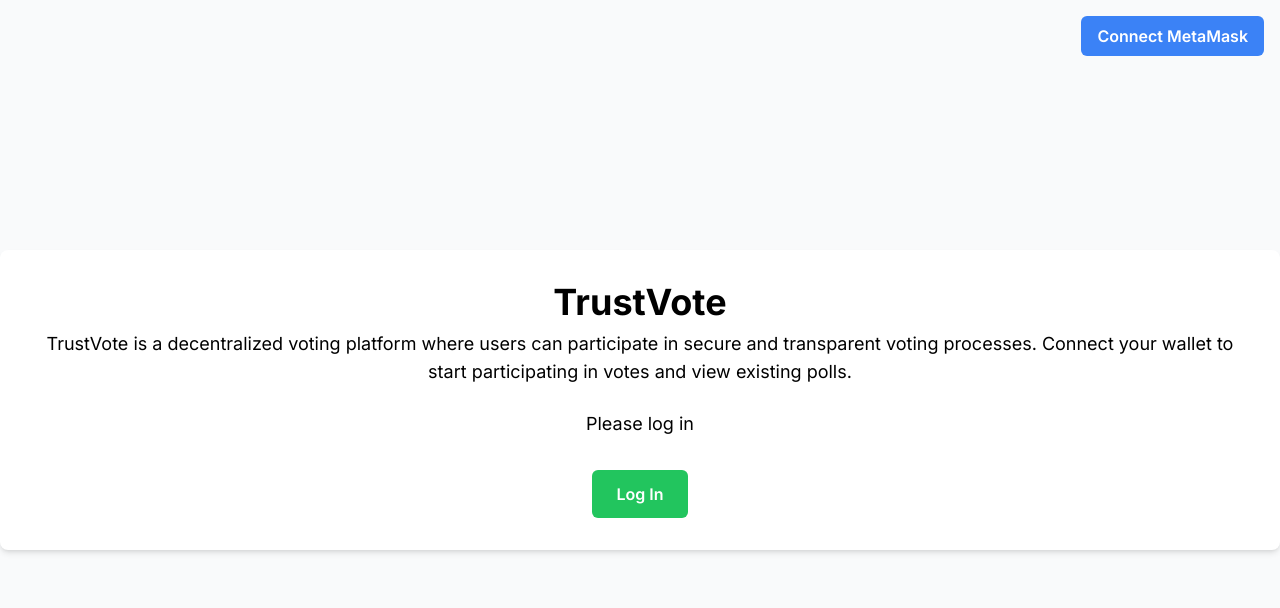
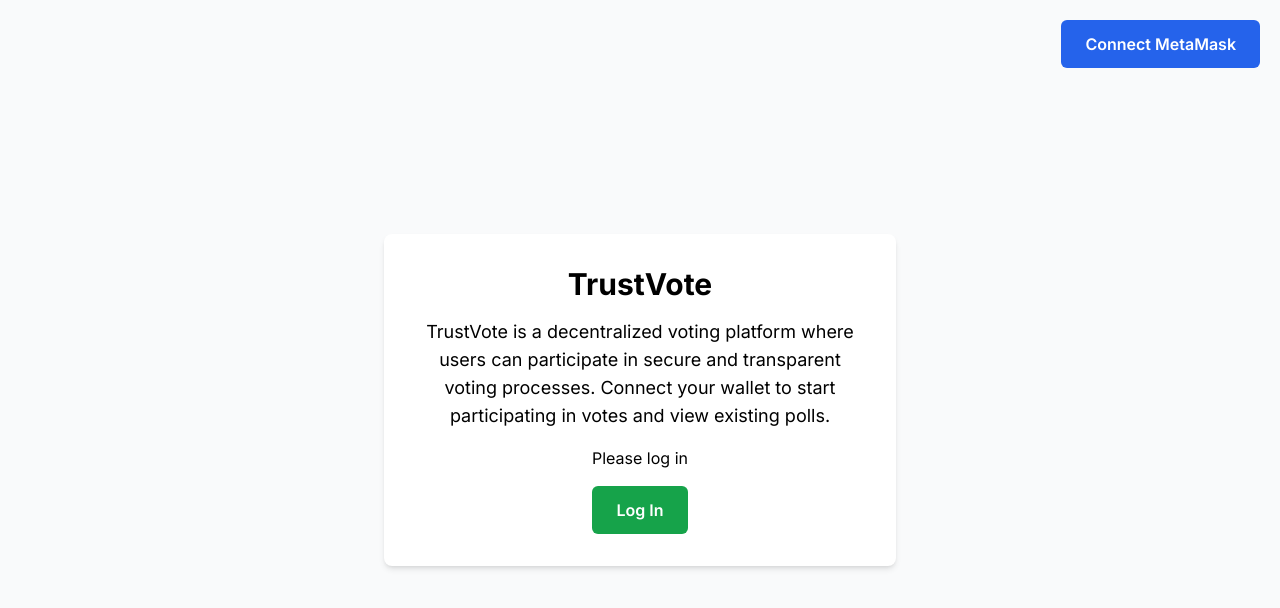
Before and after one commit to monnaliya/trustvote-eth-shenzhen-2024, a Next.js app: page / in a window 1280 px wide. Shown: the top 608 px of the page. Built offline with nearby package versions, Linux system fonts and the light colour scheme.

Commit message:
Implemented Voting List page and adjusted UI for TrustVote project

```diff
--- a/app/page.tsx
+++ b/app/page.tsx
@@ -1,11 +1,13 @@
-'use client';
+"use client";
 
 import { useState, useEffect } from 'react';
 import { Web3Provider } from '@ethersproject/providers';
+import { useRouter } from 'next/navigation';
 
 export default function LandingPage() {
   const [provider, setProvider] = useState<Web3Provider | null>(null);
   const [account, setAccount] = useState<string | null>(null);
+  const router = useRouter();
 
   useEffect(() => {
     if (window.ethereum) {
@@ -16,7 +18,7 @@ export default function LandingPage() {
     }
   }, []);
 
-  const connectWallet = async () => {
+  const handleConnect = async () => {
     if (provider) {
       try {
         const accounts = await provider.send('eth_requestAccounts', []);
@@ -32,45 +34,50 @@ export default function LandingPage() {
     setProvider(null);
   };
 
+  const handleLogin = () => {
+    router.push('/voting-list');
+  };
+
   return (
     <div className="min-h-screen bg-gray-50 flex flex-col items-center justify-center relative">
       <button
-        onClick={connectWallet}
-        className="absolute top-4 right-4 px-4 py-2 bg-blue-500 text-white font-semibold rounded-md hover:bg-blue-600"
+        onClick={handleConnect}
+        className="absolute top-5 right-5 px-6 py-3 bg-blue-600 text-white font-semibold rounded-md"
       >
         Connect MetaMask
       </button>
-      <div className="bg-white p-8 rounded-lg shadow-md text-center">
-        <h1 className="text-4xl font-bold mb-2">TrustVote</h1>
-        <p className="text-lg mb-6">
+      <div className="bg-white p-8 rounded-lg shadow-md text-center w-3/4 max-w-lg">
+        <h1 className="text-3xl font-bold mb-4">TrustVote</h1>
+        <p className="text-lg mb-4">
           TrustVote is a decentralized voting platform where users can participate in secure and transparent voting processes.
           Connect your wallet to start participating in votes and view existing polls.
         </p>
         {account ? (
-          <>
+          <div>
+            <p className="mb-4">Connected Account: {account}</p>
             <button
               onClick={handleDisconnect}
-              className="mt-4 px-6 py-3 bg-red-500 text-white font-semibold rounded-md hover:bg-red-600"
+              className="px-6 py-3 bg-red-600 text-white font-semibold rounded-md"
             >
               Log Out
             </button>
             <button
-              onClick={() => console.log('Navigate to voting list')}
-              className="mt-4 px-6 py-3 bg-green-500 text-white font-semibold rounded-md hover:bg-green-600"
+              onClick={handleLogin}
+              className="ml-4 px-6 py-3 bg-green-600 text-white font-semibold rounded-md"
             >
               View Voting List
             </button>
-          </>
+          </div>
         ) : (
-          <>
-            <p className="text-lg mb-4">Please log in</p>
+          <div>
+            <p className="mb-4">Please log in</p>
             <button
-              onClick={connectWallet}
-              className="mt-4 px-6 py-3 bg-green-500 text-white font-semibold rounded-md hover:bg-green-600"
+              onClick={handleLogin}
+              className="px-6 py-3 bg-green-600 text-white font-semibold rounded-md"
             >
               Log In
             </button>
-          </>
+          </div>
         )}
       </div>
     </div>
--- /dev/null
+++ b/app/voting-list/page.tsx
@@ -0,0 +1,39 @@
+"use client";
+
+import { useEffect, useState } from 'react';
+
+export default function VotingList() {
+  const [polls, setPolls] = useState<Array<{ id: number, title: string, description: string }>>([]);
+
+  useEffect(() => {
+    // Placeholder data for demonstration. Replace this with an API call to fetch actual voting data.
+    const fetchPolls = async () => {
+      const mockPolls = [
+        { id: 1, title: 'Poll 1', description: 'Description of Poll 1' },
+        { id: 2, title: 'Poll 2', description: 'Description of Poll 2' },
+        { id: 3, title: 'Poll 3', description: 'Description of Poll 3' },
+      ];
+      setPolls(mockPolls);
+    };
+
+    fetchPolls();
+  }, []);
+
+  return (
+    <div className="min-h-screen bg-gray-50 flex flex-col items-center justify-center">
+      <h1 className="text-3xl font-bold mb-8">Voting List</h1>
+      <ul className="w-3/4 max-w-lg bg-white p-6 rounded-lg shadow-md">
+        {polls.length > 0 ? (
+          polls.map(poll => (
+            <li key={poll.id} className="mb-4 border-b pb-4">
+              <h2 className="text-xl font-semibold">{poll.title}</h2>
+              <p className="text-gray-700">{poll.description}</p>
+            </li>
+          ))
+        ) : (
+          <li>No polls available at the moment.</li>
+        )}
+      </ul>
+    </div>
+  );
+}
```
